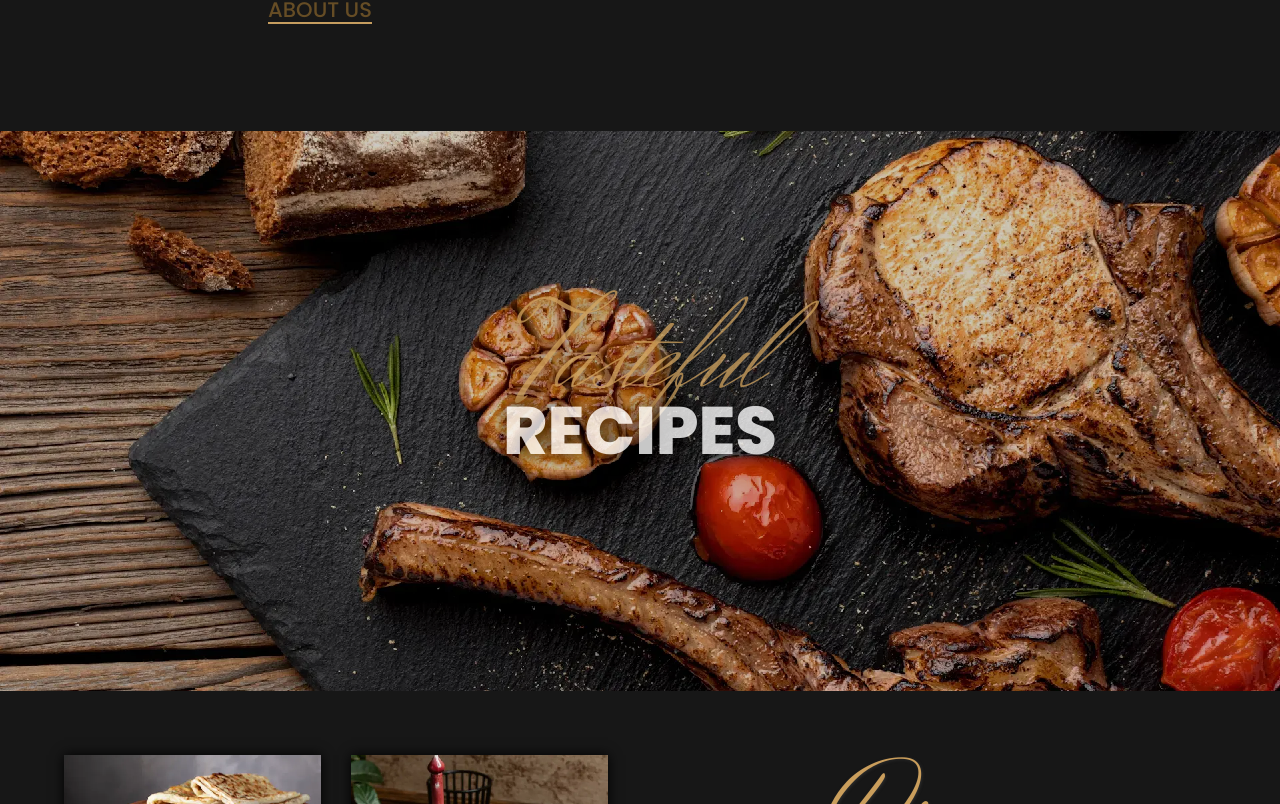
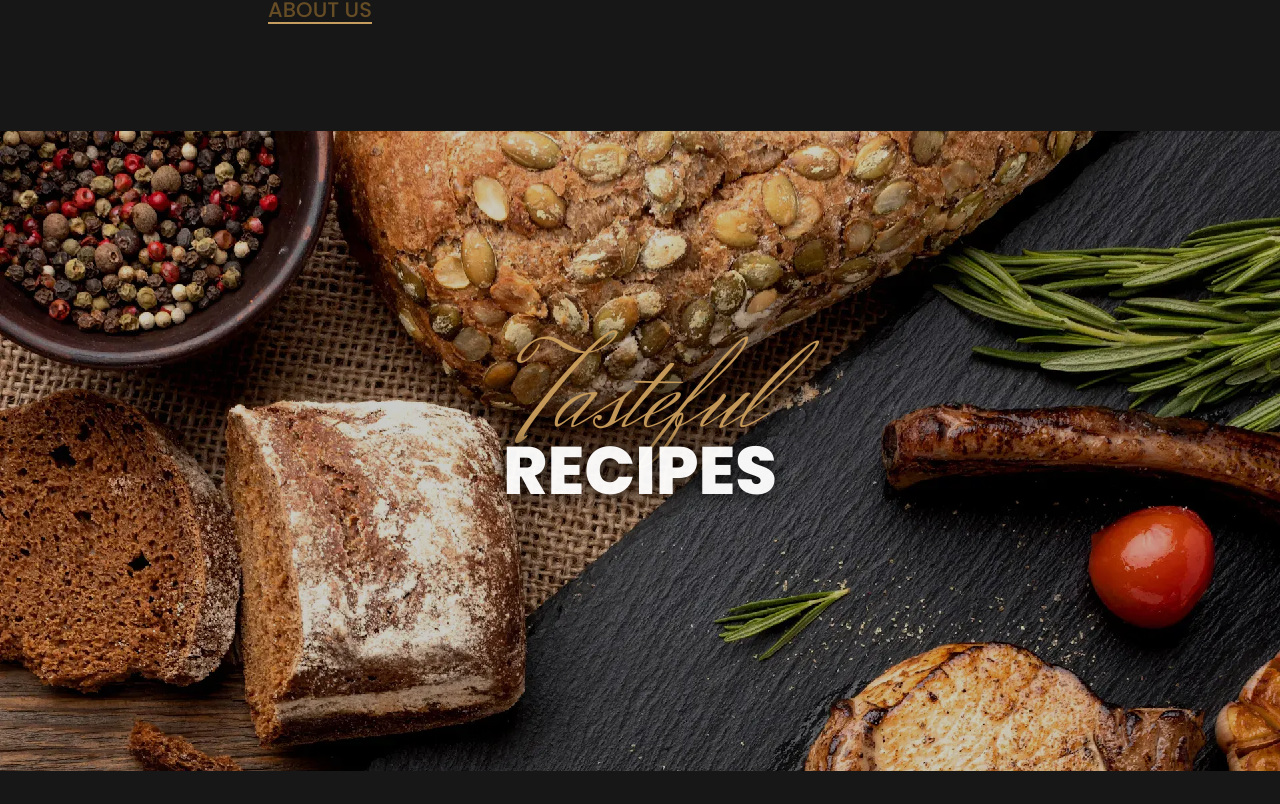
Before and after one commit to rovsenhuseynov/Tengiz_04_28_2024-1, a React (Create React App) app: page / in a window 1280 px wide. Shown: the part 1136-1940 px from the top of the page. Built offline with nearby package versions, Linux system fonts and the light colour scheme.

Commit message:
Корректирование параллакса

```diff
--- a/src/Components/reusableComponents/parallaxSection/Parallax.jsx
+++ b/src/Components/reusableComponents/parallaxSection/Parallax.jsx
@@ -1,3 +1,78 @@
+// import React, { useEffect, useRef, useState } from "react";
+// import "./parallax.scss";
+
+// function Parallax({
+//   backgroundImage,
+//   title,
+//   titleItalic,
+//   className,
+//   className_title,
+//   className_subtitle,
+// }) {
+//   const parallaxRef = useRef(null);
+//   const [scrollOpacity, setScrollOpacity] = useState(1);
+
+//   useEffect(() => {
+//     const handleScroll = () => {
+//       const parallaxElement = parallaxRef.current;
+//       if (!parallaxElement) return;
+
+//       const rect = parallaxElement.getBoundingClientRect();
+//       const windowHeight = window.innerHeight;
+//       const middleOfWindow = windowHeight / 4;
+//       const sectionTop = middleOfWindow - windowHeight / 1;
+//       const sectionBottom = middleOfWindow + windowHeight / 0;
+
+//       if (rect.top <= sectionBottom && rect.bottom >= sectionTop) {
+//         const distanceFromCenter = Math.abs(middleOfWindow - rect.top);
+//         const maxOpacityDistance = windowHeight / 2.6;
+//         const opacity = 1 - distanceFromCenter / maxOpacityDistance;
+//         setScrollOpacity(opacity < 0 ? 0 : opacity);
+//       } else {
+//         setScrollOpacity(1);
+//       }
+//     };
+
+//     window.addEventListener("scroll", handleScroll);
+
+//     return () => {
+//       window.removeEventListener("scroll", handleScroll);
+//     };
+//   }, []);
+
+//   const parallaxStyle = {
+//     backgroundImage: `url(${backgroundImage})`,
+//   };
+
+//   return (
+//     <div
+//       className={`parallax-wrapper ${className}`}
+//       style={parallaxStyle}
+//       ref={parallaxRef}
+//     >
+//       <div className="parallax__content">
+//         <h2
+//           className={`parallax__title-italics ${className_title}`}
+//           style={{ opacity: scrollOpacity }}
+//         >
+//           {titleItalic}
+//         </h2>
+//         <h2
+//           className={`parallax__title ${className_subtitle}`}
+//           style={{ opacity: scrollOpacity }}
+//         >
+//           {title}
+//         </h2>
+//       </div>
+//       <div className="mask"></div>
+//     </div>
+//   );
+// }
+
+// export default Parallax;
+
+
+
 import React, { useEffect, useRef, useState } from "react";
 import "./parallax.scss";
 
@@ -11,6 +86,7 @@ function Parallax({
 }) {
   const parallaxRef = useRef(null);
   const [scrollOpacity, setScrollOpacity] = useState(1);
+  const [backgroundPosition, setBackgroundPosition] = useState('center center');
 
   useEffect(() => {
     const handleScroll = () => {
@@ -19,18 +95,17 @@ function Parallax({
 
       const rect = parallaxElement.getBoundingClientRect();
       const windowHeight = window.innerHeight;
-      const middleOfWindow = windowHeight / 4;
-      const sectionTop = middleOfWindow - windowHeight / 1;
-      const sectionBottom = middleOfWindow + windowHeight / 0;
+      const middleOfWindow = windowHeight / 7;
+      const parallaxSpeed = 0.12; // Adjust the speed factor as needed
 
-      if (rect.top <= sectionBottom && rect.bottom >= sectionTop) {
-        const distanceFromCenter = Math.abs(middleOfWindow - rect.top);
-        const maxOpacityDistance = windowHeight / 2.6;
-        const opacity = 1 - distanceFromCenter / maxOpacityDistance;
-        setScrollOpacity(opacity < 0 ? 0 : opacity);
-      } else {
-        setScrollOpacity(1);
-      }
+      // Calculate the background position based on the element's position in the viewport
+      const backgroundPosY = (middleOfWindow - rect.top) * parallaxSpeed;
+      setBackgroundPosition(`center ${backgroundPosY}px`);
+
+      const distanceFromCenter = Math.abs(middleOfWindow - rect.top);
+      const maxOpacityDistance = windowHeight / 2.6;
+      const opacity = 1 - distanceFromCenter / maxOpacityDistance;
+      setScrollOpacity(opacity < 0 ? 0 : opacity);
     };
 
     window.addEventListener("scroll", handleScroll);
@@ -42,6 +117,7 @@ function Parallax({
 
   const parallaxStyle = {
     backgroundImage: `url(${backgroundImage})`,
+    backgroundPosition: backgroundPosition,
   };
 
   return (
--- a/src/Components/reusableComponents/parallaxSection/parallax.scss
+++ b/src/Components/reusableComponents/parallaxSection/parallax.scss
@@ -1,13 +1,53 @@
+// .parallax-wrapper {
+//   background-attachment: fixed;
+//   background-position: center center;
+//   background-repeat: no-repeat;
+//   background-size: cover;
+//   display: flex;
+//   justify-content: center;
+//   align-items: center;
+//   height: 70vh;
+//   position: relative;
+//   .parallax__content {
+//     z-index: 3;
+//     text-align: center;
+//     text-shadow: 1px 1px 20px black;
+//     .parallax__title-italics {
+//       color: var(--darkSand_txt_color);
+//       line-height: 40px;
+//       font-family: "Herr Von Muellerhoff", cursive;
+//       font-size: calc(5vw + 4rem);
+//       font-weight: 500;
+//     }
+//     .parallax__title {
+//       color: #fff;
+//       font-size: calc(4vw + 1rem);
+//       font-weight: 600;
+//       text-transform: uppercase;
+//     }
+//   }
+//   .mask {
+//     position: absolute;
+//     top: 0;
+//     left: 0;
+//     height: 100%;
+//     width: 100%;
+//     background: rgba(0, 0, 0, .2);
+//     z-index: 2;
+//   }
+// }
+
+
 .parallax-wrapper {
-  background-attachment: fixed;
   background-position: center center;
   background-repeat: no-repeat;
   background-size: cover;
   display: flex;
   justify-content: center;
   align-items: center;
-  height: 70vh;
+  height: 80vh;
   position: relative;
+  overflow: hidden; /* Предотвращает выход контента за пределы блока */
   .parallax__content {
     z-index: 3;
     text-align: center;
```
